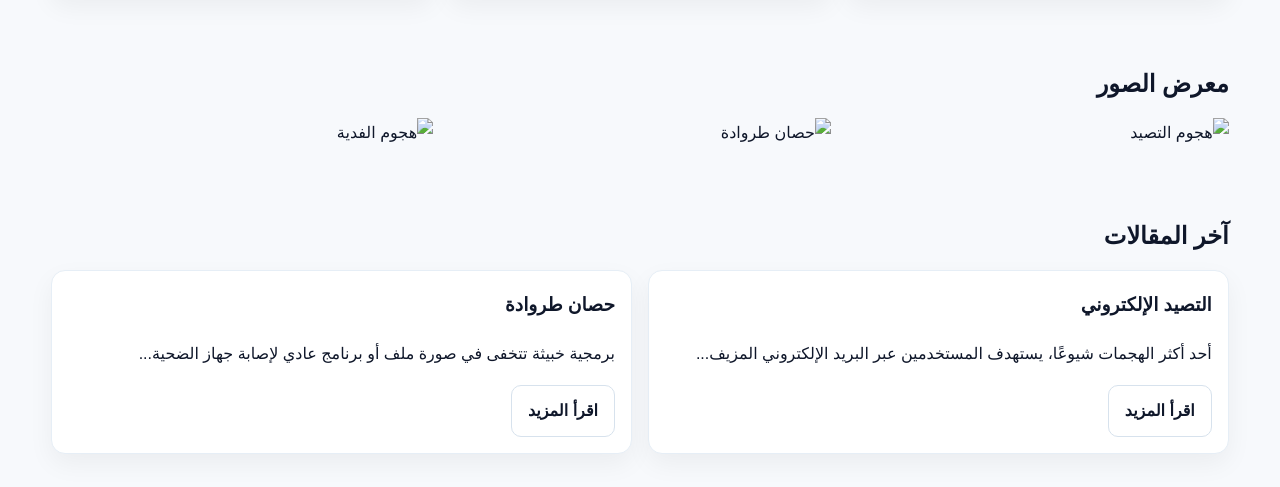
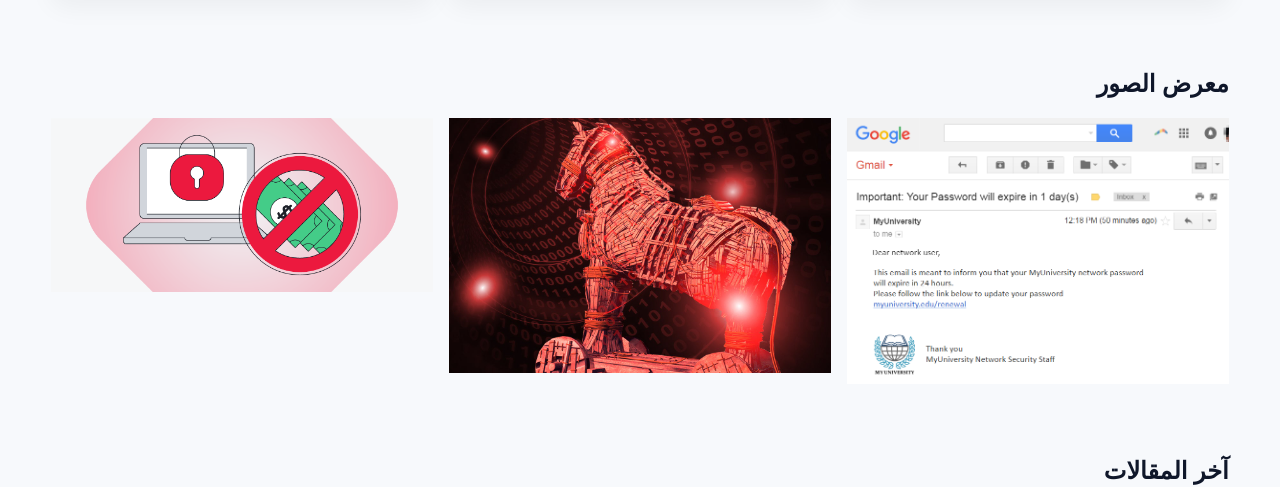
Before and after one commit to Fareedataf/shrenjprenj, a plain HTML site: page index.html in a window 1280 px wide. Shown: the part 894-1381 px from the top of the page. Drawn offline with Linux system fonts and the light colour scheme; files that its build step writes are made by us from their sources; files whose address does not match are found by name.

Commit message:
Update index.html

```diff
--- a/index.html
+++ b/index.html
@@ -4,7 +4,7 @@
   <meta charset="UTF-8">
   <meta name="viewport" content="width=device-width, initial-scale=1.0">
   <title>توعية سيبرانيه مع شرنج برنج </title>
-  <link rel="stylesheet" href="../css/style.css">
+  <link rel="stylesheet" href="style.css">
 </head>
 <body>
 
@@ -52,9 +52,9 @@
   <section class="section container">
     <h2>معرض الصور</h2>
     <div class="grid-3">
-      <img src="../amges/phishing.png" alt="هجوم التصيد">
-      <img src="../amges/troj.jpg" alt="حصان طروادة">
-      <img src="../amges/ransomeware.png" alt="هجوم الفدية">
+      <img src="phishing.png" alt="هجوم التصيد">
+      <img src="troj.jpg" alt="حصان طروادة">
+      <img src="ransomeware.png" alt="هجوم الفدية">
     </div>
   </section>
 
```
